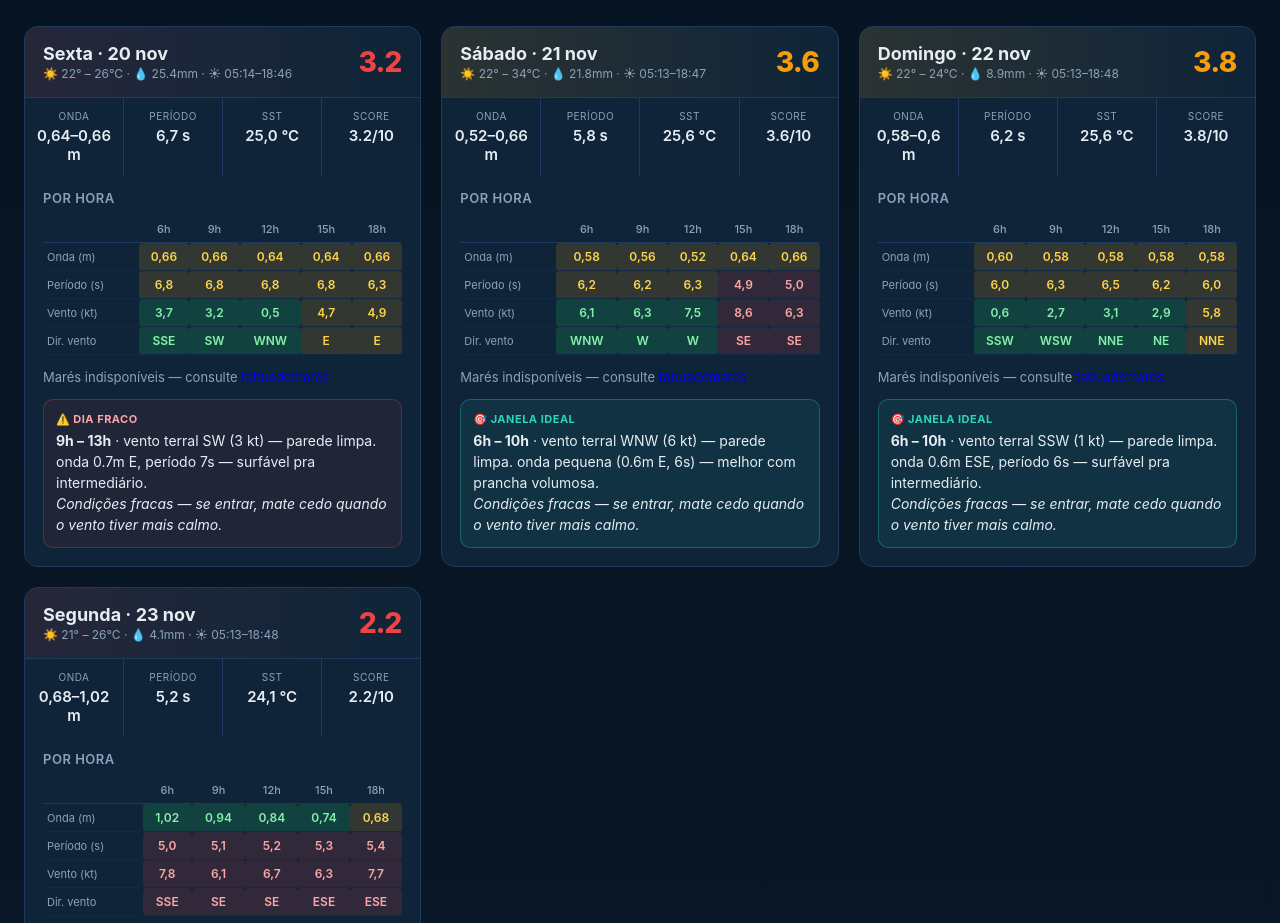
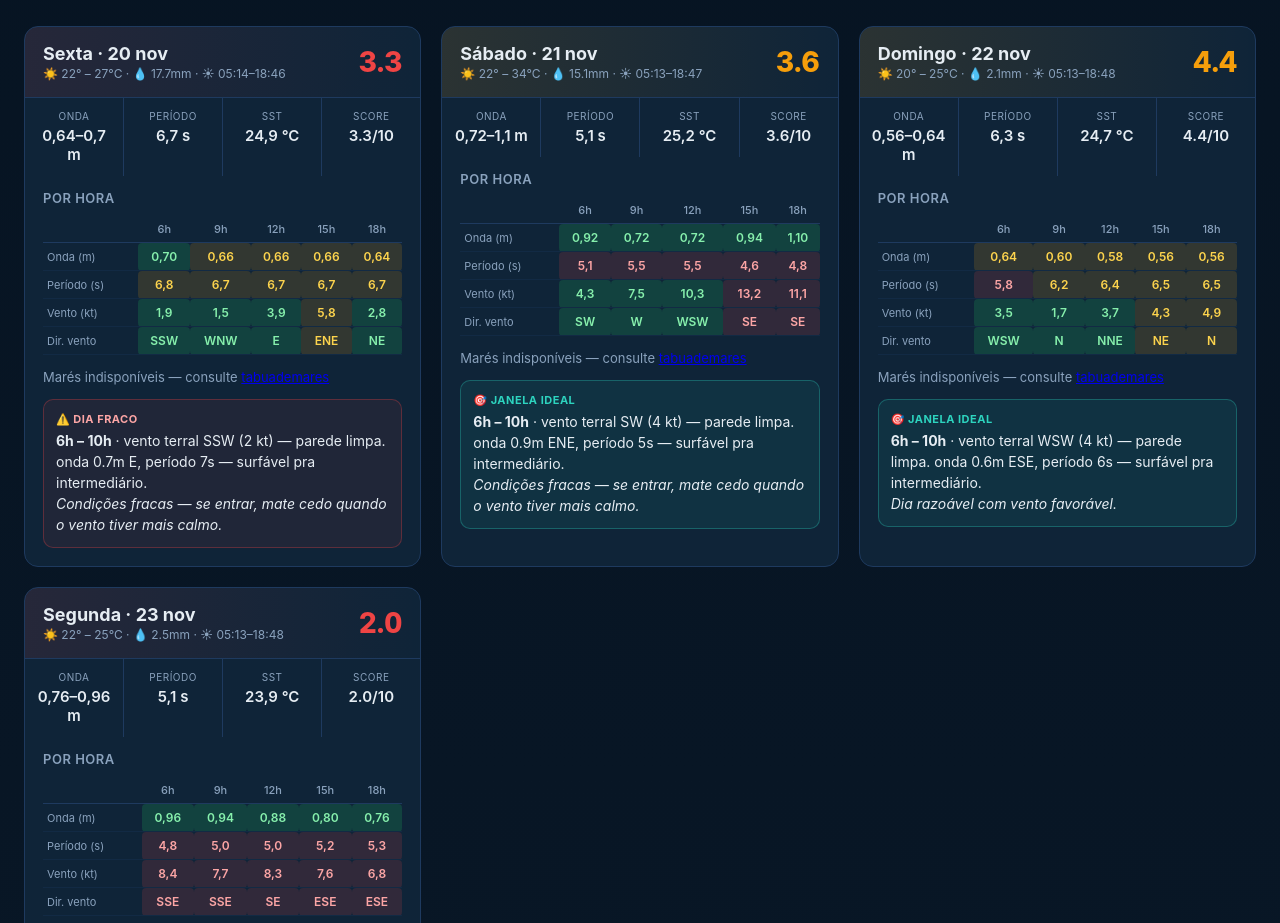
Before and after one commit to rrenanfelix/atalaia-surf, a plain HTML site: page index.html in a window 1280 px wide. Shown: the part 545-1468 px from the top of the page. Drawn offline with nearby package versions, Linux system fonts and the light colour scheme.

Commit message:
🌊 Atualização automática 2026-11-20 12:58 UTC

```diff
--- a/index.html
+++ b/index.html
@@ -99,13 +99,13 @@
         <h1><span class="wave">≋</span> Análise de Surf — Praia do Atalaia</h1>
         <div class="subtitle">Itajaí / SC · próximos 4 dias · perfil intermediário</div>
       </div>
-      <div><span class="badge">Atualizado 20/11/2026 · 00:21</span></div>
+      <div><span class="badge">Atualizado 20/11/2026 · 09:58</span></div>
     </div>
     <div class="meta-bar">
       <div class="meta"><div class="meta-label">Pico</div><div class="meta-value">Atalaia (Molhes)</div></div>
       <div class="meta"><div class="meta-label">Coordenadas</div><div class="meta-value">26.92° S · 48.64° W</div></div>
       <div class="meta"><div class="meta-label">Swell ideal</div><div class="meta-value">SE (135°)</div></div>
-      <div class="meta"><div class="meta-label">Temp. mar (média)</div><div class="meta-value">25.1 °C</div></div>
+      <div class="meta"><div class="meta-label">Temp. mar (média)</div><div class="meta-value">24.7 °C</div></div>
     </div>
   </header>
 
@@ -116,15 +116,15 @@
           <div class="medal">🥇</div>
           <div>
             <div class="rank-name">Domingo, 22 nov</div>
-            <div class="rank-reason">Onda 0,58–0,6m · período 6,2s · janela em torno de 6h</div>
+            <div class="rank-reason">Onda 0,56–0,64m · período 6,3s · janela em torno de 6h</div>
           </div>
-          <div class="score" style="color:var(--good)">3.8</div>
+          <div class="score" style="color:var(--good)">4.4</div>
         </div>
         <div class="rank-row">
           <div class="medal">🥈</div>
           <div>
             <div class="rank-name">Sábado, 21 nov</div>
-            <div class="rank-reason">Onda 0,52–0,66m · período 5,8s · janela em torno de 6h</div>
+            <div class="rank-reason">Onda 0,72–1,1m · período 5,1s · janela em torno de 6h</div>
           </div>
           <div class="score" style="color:var(--mid)">3.6</div>
         </div>
@@ -132,17 +132,17 @@
           <div class="medal">🥉</div>
           <div>
             <div class="rank-name">Sexta, 20 nov</div>
-            <div class="rank-reason">Onda 0,64–0,66m · período 6,7s · janela em torno de 9h</div>
+            <div class="rank-reason">Onda 0,64–0,7m · período 6,7s · janela em torno de 6h</div>
           </div>
-          <div class="score" style="color:var(--bad)">3.2</div>
+          <div class="score" style="color:var(--bad)">3.3</div>
         </div>
         <div class="rank-row">
           <div class="medal">4️⃣</div>
           <div>
             <div class="rank-name">Segunda, 23 nov</div>
-            <div class="rank-reason">Onda 0,68–1,02m · período 5,2s · janela em torno de 6h</div>
+            <div class="rank-reason">Onda 0,76–0,96m · período 5,1s · janela em torno de 6h</div>
           </div>
-          <div class="score" style="color:var(--bad)">2.2</div>
+          <div class="score" style="color:var(--bad)">2.0</div>
         </div>
   </section>
 
@@ -152,32 +152,32 @@
       <div class="day-head bad">
         <div>
           <div class="day-title">Sexta · 20 nov</div>
-          <div class="day-sub">☀️ 22° – 26°C · 💧 25.4mm · ☀ 05:14–18:46</div>
+          <div class="day-sub">☀️ 22° – 27°C · 💧 17.7mm · ☀ 05:14–18:46</div>
         </div>
-        <div class="day-score bad">3.2</div>
+        <div class="day-score bad">3.3</div>
       </div>
       <div class="stats">
-        <div class="stat"><div class="stat-label">Onda</div><div class="stat-value">0,64–0,66 m</div></div>
+        <div class="stat"><div class="stat-label">Onda</div><div class="stat-value">0,64–0,7 m</div></div>
         <div class="stat"><div class="stat-label">Período</div><div class="stat-value">6,7 s</div></div>
-        <div class="stat"><div class="stat-label">SST</div><div class="stat-value">25,0 °C</div></div>
-        <div class="stat"><div class="stat-label">Score</div><div class="stat-value">3.2/10</div></div>
+        <div class="stat"><div class="stat-label">SST</div><div class="stat-value">24,9 °C</div></div>
+        <div class="stat"><div class="stat-label">Score</div><div class="stat-value">3.3/10</div></div>
       </div>
       <div class="hourly">
         <h3>Por hora</h3>
         <table class="hr-tbl">
           <thead><tr><th class="lbl"></th><th>6h</th><th>9h</th><th>12h</th><th>15h</th><th>18h</th></tr></thead>
           <tbody>
-            <tr><td class="lbl">Onda (m)</td><td class="cell-mid">0,66</td><td class="cell-mid">0,66</td><td class="cell-mid">0,64</td><td class="cell-mid">0,64</td><td class="cell-mid">0,66</td></tr>
-            <tr><td class="lbl">Período (s)</td><td class="cell-mid">6,8</td><td class="cell-mid">6,8</td><td class="cell-mid">6,8</td><td class="cell-mid">6,8</td><td class="cell-mid">6,3</td></tr>
-            <tr><td class="lbl">Vento (kt)</td><td class="cell-good">3,7</td><td class="cell-good">3,2</td><td class="cell-good">0,5</td><td class="cell-mid">4,7</td><td class="cell-mid">4,9</td></tr>
-            <tr><td class="lbl">Dir. vento</td><td class="cell-good">SSE</td><td class="cell-good">SW</td><td class="cell-good">WNW</td><td class="cell-mid">E</td><td class="cell-mid">E</td></tr>
+            <tr><td class="lbl">Onda (m)</td><td class="cell-good">0,70</td><td class="cell-mid">0,66</td><td class="cell-mid">0,66</td><td class="cell-mid">0,66</td><td class="cell-mid">0,64</td></tr>
+            <tr><td class="lbl">Período (s)</td><td class="cell-mid">6,8</td><td class="cell-mid">6,7</td><td class="cell-mid">6,7</td><td class="cell-mid">6,7</td><td class="cell-mid">6,7</td></tr>
+            <tr><td class="lbl">Vento (kt)</td><td class="cell-good">1,9</td><td class="cell-good">1,5</td><td class="cell-good">3,9</td><td class="cell-mid">5,8</td><td class="cell-good">2,8</td></tr>
+            <tr><td class="lbl">Dir. vento</td><td class="cell-good">SSW</td><td class="cell-good">WNW</td><td class="cell-good">E</td><td class="cell-mid">ENE</td><td class="cell-good">NE</td></tr>
           </tbody>
         </table>
       </div>
       <div class="tides"><div class="muted">Marés indisponíveis — consulte <a href="https://tabuademares.com/br/santa-catarina/itajai" target="_blank">tabuademares</a></div></div>
       <div class="window  bad">
         <div class="win-label">⚠️ Dia fraco</div>
-        <div class="win-text"><strong>9h – 13h</strong> · vento terral SW (3 kt) — parede limpa. onda 0.7m E, período 7s — surfável pra intermediário.<br><em>Condições fracas — se entrar, mate cedo quando o vento tiver mais calmo.</em></div>
+        <div class="win-text"><strong>6h – 10h</strong> · vento terral SSW (2 kt) — parede limpa. onda 0.7m E, período 7s — surfável pra intermediário.<br><em>Condições fracas — se entrar, mate cedo quando o vento tiver mais calmo.</em></div>
       </div>
     </div>
 
@@ -186,14 +186,14 @@
       <div class="day-head mid">
         <div>
           <div class="day-title">Sábado · 21 nov</div>
-          <div class="day-sub">☀️ 22° – 34°C · 💧 21.8mm · ☀ 05:13–18:47</div>
+          <div class="day-sub">☀️ 22° – 34°C · 💧 15.1mm · ☀ 05:13–18:47</div>
         </div>
         <div class="day-score mid">3.6</div>
       </div>
       <div class="stats">
-        <div class="stat"><div class="stat-label">Onda</div><div class="stat-value">0,52–0,66 m</div></div>
-        <div class="stat"><div class="stat-label">Período</div><div class="stat-value">5,8 s</div></div>
-        <div class="stat"><div class="stat-label">SST</div><div class="stat-value">25,6 °C</div></div>
+        <div class="stat"><div class="stat-label">Onda</div><div class="stat-value">0,72–1,1 m</div></div>
+        <div class="stat"><div class="stat-label">Período</div><div class="stat-value">5,1 s</div></div>
+        <div class="stat"><div class="stat-label">SST</div><div class="stat-value">25,2 °C</div></div>
         <div class="stat"><div class="stat-label">Score</div><div class="stat-value">3.6/10</div></div>
       </div>
       <div class="hourly">
@@ -201,17 +201,17 @@
         <table class="hr-tbl">
           <thead><tr><th class="lbl"></th><th>6h</th><th>9h</th><th>12h</th><th>15h</th><th>18h</th></tr></thead>
           <tbody>
-            <tr><td class="lbl">Onda (m)</td><td class="cell-mid">0,58</td><td class="cell-mid">0,56</td><td class="cell-mid">0,52</td><td class="cell-mid">0,64</td><td class="cell-mid">0,66</td></tr>
-            <tr><td class="lbl">Período (s)</td><td class="cell-mid">6,2</td><td class="cell-mid">6,2</td><td class="cell-mid">6,3</td><td class="cell-bad">4,9</td><td class="cell-bad">5,0</td></tr>
-            <tr><td class="lbl">Vento (kt)</td><td class="cell-good">6,1</td><td class="cell-good">6,3</td><td class="cell-good">7,5</td><td class="cell-bad">8,6</td><td class="cell-bad">6,3</td></tr>
-            <tr><td class="lbl">Dir. vento</td><td class="cell-good">WNW</td><td class="cell-good">W</td><td class="cell-good">W</td><td class="cell-bad">SE</td><td class="cell-bad">SE</td></tr>
+            <tr><td class="lbl">Onda (m)</td><td class="cell-good">0,92</td><td class="cell-good">0,72</td><td class="cell-good">0,72</td><td class="cell-good">0,94</td><td class="cell-good">1,10</td></tr>
+            <tr><td class="lbl">Período (s)</td><td class="cell-bad">5,1</td><td class="cell-bad">5,5</td><td class="cell-bad">5,5</td><td class="cell-bad">4,6</td><td class="cell-bad">4,8</td></tr>
+            <tr><td class="lbl">Vento (kt)</td><td class="cell-good">4,3</td><td class="cell-good">7,5</td><td class="cell-good">10,3</td><td class="cell-bad">13,2</td><td class="cell-bad">11,1</td></tr>
+            <tr><td class="lbl">Dir. vento</td><td class="cell-good">SW</td><td class="cell-good">W</td><td class="cell-good">WSW</td><td class="cell-bad">SE</td><td class="cell-bad">SE</td></tr>
           </tbody>
         </table>
       </div>
       <div class="tides"><div class="muted">Marés indisponíveis — consulte <a href="https://tabuademares.com/br/santa-catarina/itajai" target="_blank">tabuademares</a></div></div>
       <div class="window">
         <div class="win-label">🎯 Janela ideal</div>
-        <div class="win-text"><strong>6h – 10h</strong> · vento terral WNW (6 kt) — parede limpa. onda pequena (0.6m E, 6s) — melhor com prancha volumosa.<br><em>Condições fracas — se entrar, mate cedo quando o vento tiver mais calmo.</em></div>
+        <div class="win-text"><strong>6h – 10h</strong> · vento terral SW (4 kt) — parede limpa. onda 0.9m ENE, período 5s — surfável pra intermediário.<br><em>Condições fracas — se entrar, mate cedo quando o vento tiver mais calmo.</em></div>
       </div>
     </div>
 
@@ -220,32 +220,32 @@
       <div class="day-head mid">
         <div>
           <div class="day-title">Domingo · 22 nov</div>
-          <div class="day-sub">☀️ 22° – 24°C · 💧 8.9mm · ☀ 05:13–18:48</div>
+          <div class="day-sub">☀️ 20° – 25°C · 💧 2.1mm · ☀ 05:13–18:48</div>
         </div>
-        <div class="day-score mid">3.8</div>
+        <div class="day-score mid">4.4</div>
       </div>
       <div class="stats">
-        <div class="stat"><div class="stat-label">Onda</div><div class="stat-value">0,58–0,6 m</div></div>
-        <div class="stat"><div class="stat-label">Período</div><div class="stat-value">6,2 s</div></div>
-        <div class="stat"><div class="stat-label">SST</div><div class="stat-value">25,6 °C</div></div>
-        <div class="stat"><div class="stat-label">Score</div><div class="stat-value">3.8/10</div></div>
+        <div class="stat"><div class="stat-label">Onda</div><div class="stat-value">0,56–0,64 m</div></div>
+        <div class="stat"><div class="stat-label">Período</div><div class="stat-value">6,3 s</div></div>
+        <div class="stat"><div class="stat-label">SST</div><div class="stat-value">24,7 °C</div></div>
+        <div class="stat"><div class="stat-label">Score</div><div class="stat-value">4.4/10</div></div>
       </div>
       <div class="hourly">
         <h3>Por hora</h3>
         <table class="hr-tbl">
           <thead><tr><th class="lbl"></th><th>6h</th><th>9h</th><th>12h</th><th>15h</th><th>18h</th></tr></thead>
           <tbody>
-            <tr><td class="lbl">Onda (m)</td><td class="cell-mid">0,60</td><td class="cell-mid">0,58</td><td class="cell-mid">0,58</td><td class="cell-mid">0,58</td><td class="cell-mid">0,58</td></tr>
-            <tr><td class="lbl">Período (s)</td><td class="cell-mid">6,0</td><td class="cell-mid">6,3</td><td class="cell-mid">6,5</td><td class="cell-mid">6,2</td><td class="cell-mid">6,0</td></tr>
-            <tr><td class="lbl">Vento (kt)</td><td class="cell-good">0,6</td><td class="cell-good">2,7</td><td class="cell-good">3,1</td><td class="cell-good">2,9</td><td class="cell-mid">5,8</td></tr>
-            <tr><td class="lbl">Dir. vento</td><td class="cell-good">SSW</td><td class="cell-good">WSW</td><td class="cell-good">NNE</td><td class="cell-good">NE</td><td class="cell-mid">NNE</td></tr>
+            <tr><td class="lbl">Onda (m)</td><td class="cell-mid">0,64</td><td class="cell-mid">0,60</td><td class="cell-mid">0,58</td><td class="cell-mid">0,56</td><td class="cell-mid">0,56</td></tr>
+            <tr><td class="lbl">Período (s)</td><td class="cell-bad">5,8</td><td class="cell-mid">6,2</td><td class="cell-mid">6,4</td><td class="cell-mid">6,5</td><td class="cell-mid">6,5</td></tr>
+            <tr><td class="lbl">Vento (kt)</td><td class="cell-good">3,5</td><td class="cell-good">1,7</td><td class="cell-good">3,7</td><td class="cell-mid">4,3</td><td class="cell-mid">4,9</td></tr>
+            <tr><td class="lbl">Dir. vento</td><td class="cell-good">WSW</td><td class="cell-good">N</td><td class="cell-good">NNE</td><td class="cell-mid">NE</td><td class="cell-mid">N</td></tr>
           </tbody>
         </table>
       </div>
       <div class="tides"><div class="muted">Marés indisponíveis — consulte <a href="https://tabuademares.com/br/santa-catarina/itajai" target="_blank">tabuademares</a></div></div>
       <div class="window">
         <div class="win-label">🎯 Janela ideal</div>
-        <div class="win-text"><strong>6h – 10h</strong> · vento terral SSW (1 kt) — parede limpa. onda 0.6m ESE, período 6s — surfável pra intermediário.<br><em>Condições fracas — se entrar, mate cedo quando o vento tiver mais calmo.</em></div>
+        <div class="win-text"><strong>6h – 10h</strong> · vento terral WSW (4 kt) — parede limpa. onda 0.6m ESE, período 6s — surfável pra intermediário.<br><em>Dia razoável com vento favorável.</em></div>
       </div>
     </div>
 
@@ -254,32 +254,32 @@
       <div class="day-head bad">
         <div>
           <div class="day-title">Segunda · 23 nov</div>
-          <div class="day-sub">☀️ 21° – 26°C · 💧 4.1mm · ☀ 05:13–18:48</div>
+          <div class="day-sub">☀️ 22° – 25°C · 💧 2.5mm · ☀ 05:13–18:48</div>
         </div>
-        <div class="day-score bad">2.2</div>
+        <div class="day-score bad">2.0</div>
       </div>
       <div class="stats">
-        <div class="stat"><div class="stat-label">Onda</div><div class="stat-value">0,68–1,02 m</div></div>
-        <div class="stat"><div class="stat-label">Período</div><div class="stat-value">5,2 s</div></div>
-        <div class="stat"><div class="stat-label">SST</div><div class="stat-value">24,1 °C</div></div>
-        <div class="stat"><div class="stat-label">Score</div><div class="stat-value">2.2/10</div></div>
+        <div class="stat"><div class="stat-label">Onda</div><div class="stat-value">0,76–0,96 m</div></div>
+        <div class="stat"><div class="stat-label">Período</div><div class="stat-value">5,1 s</div></div>
+        <div class="stat"><div class="stat-label">SST</div><div class="stat-value">23,9 °C</div></div>
+        <div class="stat"><div class="stat-label">Score</div><div class="stat-value">2.0/10</div></div>
       </div>
       <div class="hourly">
         <h3>Por hora</h3>
         <table class="hr-tbl">
           <thead><tr><th class="lbl"></th><th>6h</th><th>9h</th><th>12h</th><th>15h</th><th>18h</th></tr></thead>
           <tbody>
-            <tr><td class="lbl">Onda (m)</td><td class="cell-good">1,02</td><td class="cell-good">0,94</td><td class="cell-good">0,84</td><td class="cell-good">0,74</td><td class="cell-mid">0,68</td></tr>
-            <tr><td class="lbl">Período (s)</td><td class="cell-bad">5,0</td><td class="cell-bad">5,1</td><td class="cell-bad">5,2</td><td class="cell-bad">5,3</td><td class="cell-bad">5,4</td></tr>
-            <tr><td class="lbl">Vento (kt)</td><td class="cell-bad">7,8</td><td class="cell-bad">6,1</td><td class="cell-bad">6,7</td><td class="cell-bad">6,3</td><td class="cell-bad">7,7</td></tr>
-            <tr><td class="lbl">Dir. vento</td><td class="cell-bad">SSE</td><td class="cell-bad">SE</td><td class="cell-bad">SE</td><td class="cell-bad">ESE</td><td class="cell-bad">ESE</td></tr>
+            <tr><td class="lbl">Onda (m)</td><td class="cell-good">0,96</td><td class="cell-good">0,94</td><td class="cell-good">0,88</td><td class="cell-good">0,80</td><td class="cell-good">0,76</td></tr>
+            <tr><td class="lbl">Período (s)</td><td class="cell-bad">4,8</td><td class="cell-bad">5,0</td><td class="cell-bad">5,0</td><td class="cell-bad">5,2</td><td class="cell-bad">5,3</td></tr>
+            <tr><td class="lbl">Vento (kt)</td><td class="cell-bad">8,4</td><td class="cell-bad">7,7</td><td class="cell-bad">8,3</td><td class="cell-bad">7,6</td><td class="cell-bad">6,8</td></tr>
+            <tr><td class="lbl">Dir. vento</td><td class="cell-bad">SSE</td><td class="cell-bad">SSE</td><td class="cell-bad">SE</td><td class="cell-bad">ESE</td><td class="cell-bad">ESE</td></tr>
           </tbody>
         </table>
       </div>
       <div class="tides"><div class="muted">Marés indisponíveis — consulte <a href="https://tabuademares.com/br/santa-catarina/itajai" target="_blank">tabuademares</a></div></div>
       <div class="window  bad">
         <div class="win-label">⚠️ Dia fraco</div>
-        <div class="win-text"><strong>6h – 10h</strong> · vento maral SSE (8 kt) — mar choposo. onda 1.0m SE com potência, período 5s.<br><em>Condições fracas — se entrar, mate cedo quando o vento tiver mais calmo.</em></div>
+        <div class="win-text"><strong>6h – 10h</strong> · vento maral SSE (8 kt) — mar choposo. onda 1.0m SE, período 5s — surfável pra intermediário.<br><em>Condições fracas — se entrar, mate cedo quando o vento tiver mais calmo.</em></div>
       </div>
     </div>
 
@@ -299,7 +299,7 @@
 
   <div class="gear-card">
     <h2>🧥 Equipamento sugerido</h2>
-    <p class="muted">Temp. água ~25.1°C — base pras recomendações.</p>
+    <p class="muted">Temp. água ~24.7°C — base pras recomendações.</p>
     <div class="gear-grid">
       <div class="gear-item"><div class="gear-icon">🌡️</div><div class="gear-title">Roupa</div><div class="gear-desc">lycra ou bermuda climber</div></div>
       <div class="gear-item"><div class="gear-icon">🏄</div><div class="gear-title">Prancha</div><div class="gear-desc">Ondas pequenas-médias e período curto pedem fish, mid-length ou longboard. Shortboard só quando passar 0,9 m com período &gt;= 8 s.</div></div>
@@ -335,8 +335,8 @@
 
 <script>
 const labels = ["Sex 6h", "Sex 9h", "Sex 12h", "Sex 15h", "Sex 18h", "S\u00e1b 6h", "S\u00e1b 9h", "S\u00e1b 12h", "S\u00e1b 15h", "S\u00e1b 18h", "Dom 6h", "Dom 9h", "Dom 12h", "Dom 15h", "Dom 18h", "Seg 6h", "Seg 9h", "Seg 12h", "Seg 15h", "Seg 18h"];
-const wave = [0.66, 0.66, 0.64, 0.64, 0.66, 0.58, 0.56, 0.52, 0.64, 0.66, 0.6, 0.58, 0.58, 0.58, 0.58, 1.02, 0.94, 0.84, 0.74, 0.68];
-const wind = [3.7, 3.2, 0.5, 4.7, 4.9, 6.1, 6.3, 7.5, 8.6, 6.3, 0.6, 2.7, 3.1, 2.9, 5.8, 7.8, 6.1, 6.7, 6.3, 7.7];
+const wave = [0.7, 0.66, 0.66, 0.66, 0.64, 0.92, 0.72, 0.72, 0.94, 1.1, 0.64, 0.6, 0.58, 0.56, 0.56, 0.96, 0.94, 0.88, 0.8, 0.76];
+const wind = [1.9, 1.5, 3.9, 5.8, 2.8, 4.3, 7.5, 10.3, 13.2, 11.1, 3.5, 1.7, 3.7, 4.3, 4.9, 8.4, 7.7, 8.3, 7.6, 6.8];
 const baseOpts = {
   responsive:true, maintainAspectRatio:false,
   plugins:{legend:{display:false},tooltip:{mode:'index',intersect:false}},
```
